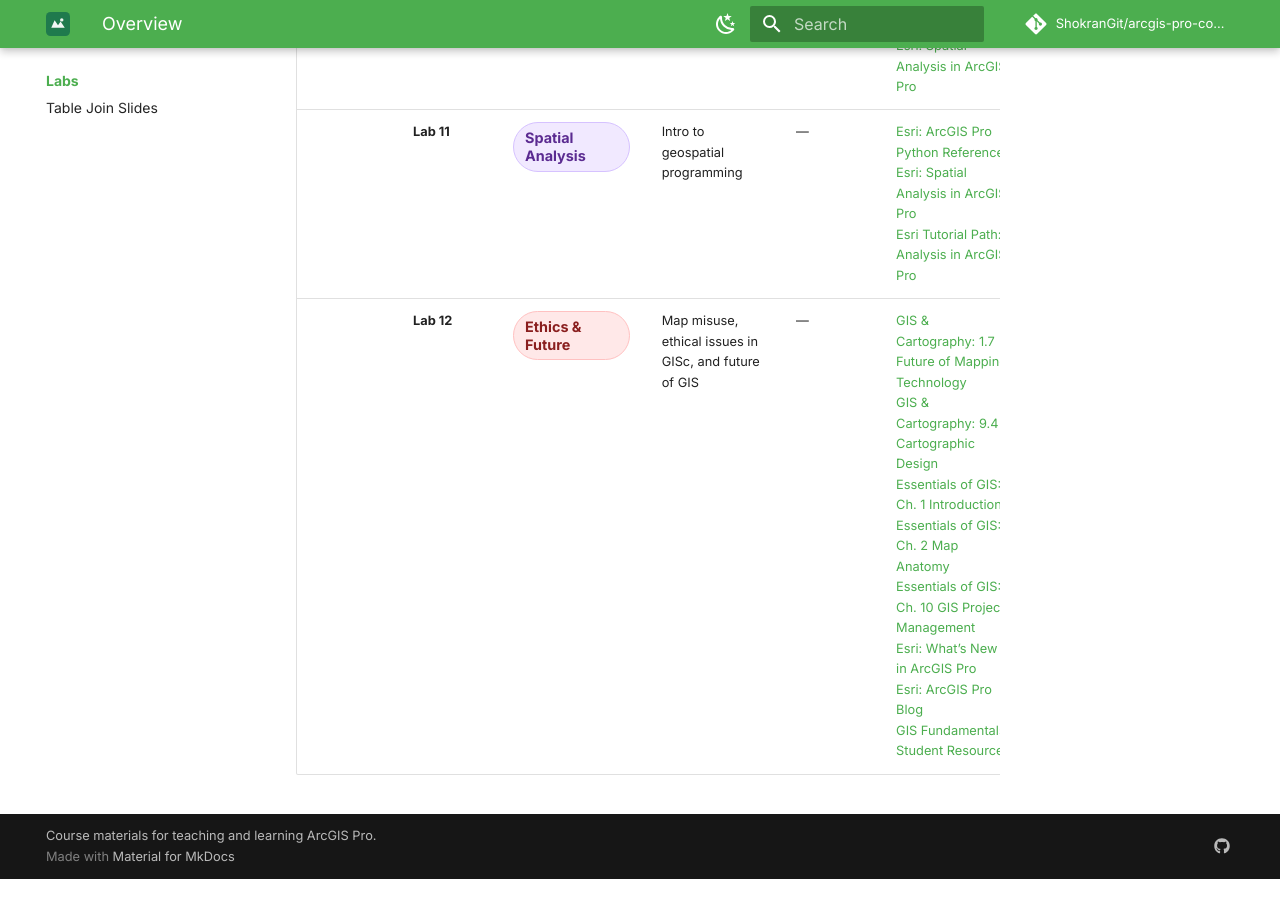
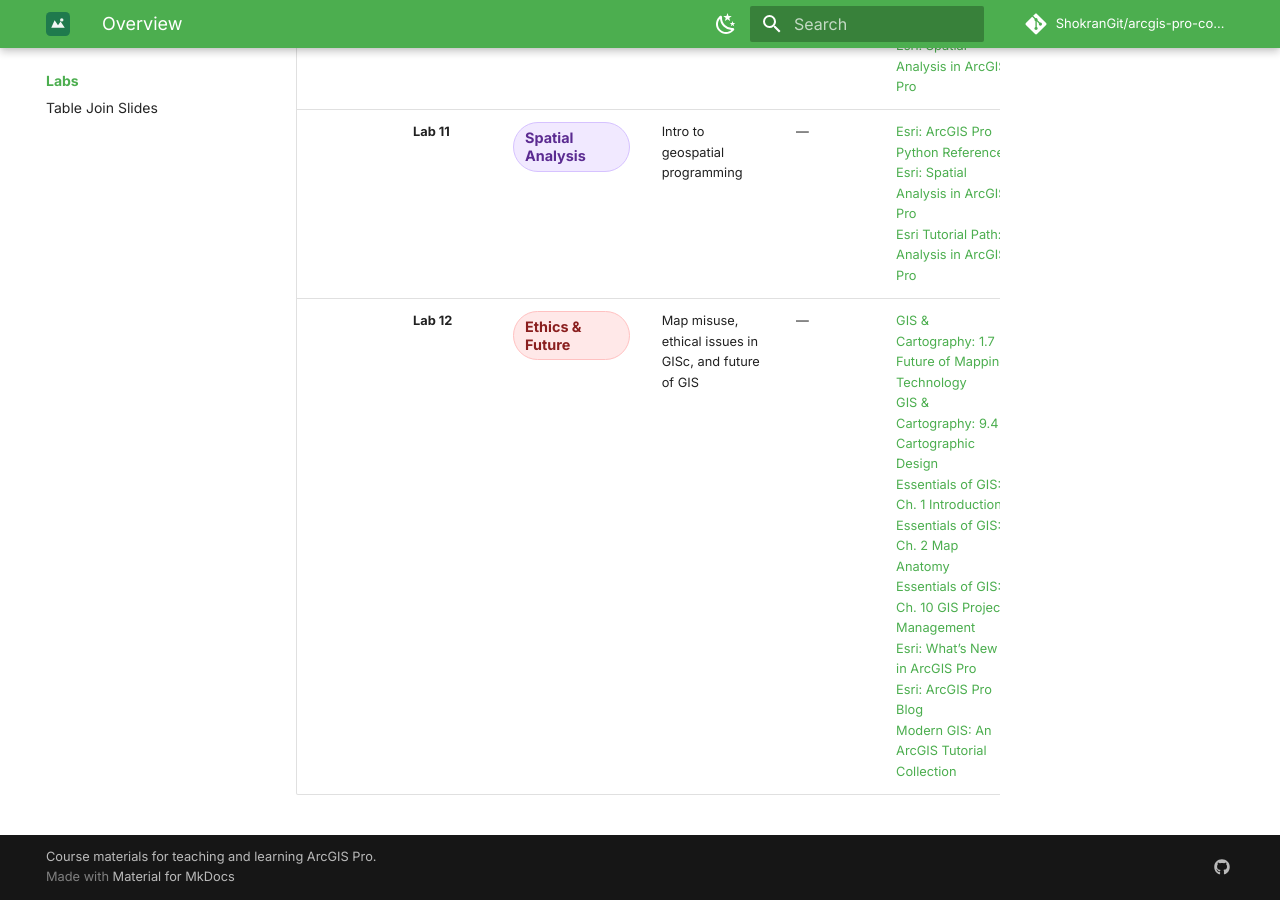
Before and after one commit to ShokranGit/arcgis-pro-course, an MkDocs documentation site: the page built from docs/labs/index.md, in a window 1280 px wide and 900 px high, scrolled down 5552 px. Built offline with MkDocs 1.6.1 and Material for MkDocs 9.7.7, drawn with Linux system fonts in a browser that asks for light colours; comment, search, counter and statistics services are not loaded; before the commit the page ends 6431 px from its top, so only the background shows below that.

Commit message:
Replace GIS Fundamentals link with Modern GIS Learning Modules in Lab 12

```diff
--- a/docs/labs/index.md
+++ b/docs/labs/index.md
@@ -15,4 +15,4 @@ The lab structure below follows the course modules and topic sequence.
 |  | **Lab 09** | <span class="module-badge module-spatial">Spatial Analysis</span> | Buffer; Clip; Dissolve; Overlay (Union/Intersect) | — | [Essentials of GIS: Ch. 7 Geospatial Analysis I: Vector Operations](https://saylordotorg.github.io/text_essentials-of-geographic-information-systems/s11-geospatial-analysis-i-vector-o.html)<br>[GIS & Cartography: 7.3 Single Layer Analysis](https://slcc.pressbooks.pub/maps/chapter/7-3/)<br>[GIS & Cartography: 7.4 Multiple Layer Analysis](https://slcc.pressbooks.pub/maps/chapter/7-4/)<br>[Flexible GIS Workbook: Ch. 4 Perform Spatial Analysis](https://mlpp.pressbooks.pub/flexiblegisworkbookpro/part/ch4-perform-spatial-analysis/)<br>[Esri Tutorial Path: Analysis in ArcGIS Pro](https://learn.arcgis.com/en/paths/analysis-in-arcgis-pro/)<br>[Esri: Spatial Analysis in ArcGIS Pro](https://doc.esri.com/en/arcgis-pro/latest/help/analysis/introduction/spatial-analysis-in-arcgis-pro.html) |
 |  | **Lab 10** | <span class="module-badge module-spatial">Spatial Analysis</span> | Raster Analysis: Surface Analysis, Map Algebra, Suitability Modeling | — | [Essentials of GIS: Ch. 8 Geospatial Analysis II: Raster Data](https://saylordotorg.github.io/text_essentials-of-geographic-information-systems/s12-geospatial-analysis-ii-raster-.html)<br>[GIS & Cartography: 8.1 Introduction](https://slcc.pressbooks.pub/maps/chapter/8-1/)<br>[GIS & Cartography: 8.2 Raster Data Models](https://slcc.pressbooks.pub/maps/chapter/8-2/)<br>[GIS & Cartography: 8.3 Geoprocessing with Raster Imagery](https://slcc.pressbooks.pub/maps/chapter/8-3/)<br>[GIS & Cartography: 8.4 Scale of Raster Analysis](https://slcc.pressbooks.pub/maps/chapter/8-4/)<br>[GIS & Cartography: 8.5 Spatial Interpolation for Spatial Analysis](https://slcc.pressbooks.pub/maps/chapter/8-5/)<br>[GIS & Cartography: 8.6 Terrain Mapping for Spatial Analysis](https://slcc.pressbooks.pub/maps/chapter/8-6/)<br>[Esri Tutorial Path: Raster Data and Imagery in ArcGIS Pro](https://learn.arcgis.com/en/paths/using-raster-data-and-imagery-in-arcgis-pro/)<br>[Esri: Spatial Analysis in ArcGIS Pro](https://doc.esri.com/en/arcgis-pro/latest/help/analysis/introduction/spatial-analysis-in-arcgis-pro.html) |
 |  | **Lab 11** | <span class="module-badge module-spatial">Spatial Analysis</span> | Intro to geospatial programming | — | [Esri: ArcGIS Pro Python Reference](https://doc.esri.com/en/arcgis-pro/latest/arcpy/main/arcgis-pro-arcpy-reference.html)<br>[Esri: Spatial Analysis in ArcGIS Pro](https://doc.esri.com/en/arcgis-pro/latest/help/analysis/introduction/spatial-analysis-in-arcgis-pro.html)<br>[Esri Tutorial Path: Analysis in ArcGIS Pro](https://learn.arcgis.com/en/paths/analysis-in-arcgis-pro/) |
-|  | **Lab 12** | <span class="module-badge module-ethics">Ethics & Future</span> | Map misuse, ethical issues in GISc, and future of GIS | — | [GIS & Cartography: 1.7 Future of Mapping Technology](https://slcc.pressbooks.pub/maps/chapter/1-7/)<br>[GIS & Cartography: 9.4 Cartographic Design](https://slcc.pressbooks.pub/maps/chapter/9-4/)<br>[Essentials of GIS: Ch. 1 Introduction](https://saylordotorg.github.io/text_essentials-of-geographic-information-systems/s05-introduction.html)<br>[Essentials of GIS: Ch. 2 Map Anatomy](https://saylordotorg.github.io/text_essentials-of-geographic-information-systems/s06-map-anatomy.html)<br>[Essentials of GIS: Ch. 10 GIS Project Management](https://saylordotorg.github.io/text_essentials-of-geographic-information-systems/s14-gis-project-management.html)<br>[Esri: What’s New in ArcGIS Pro](https://doc.esri.com/en/arcgis-pro/latest/get-started/whats-new-in-arcgis-pro.html)<br>[Esri: ArcGIS Pro Blog](https://www.esri.com/arcgis-blog/products/arcgis-pro)<br>[GIS Fundamentals: Student Resources](https://www.gisfundamentals.org/students) |
+|  | **Lab 12** | <span class="module-badge module-ethics">Ethics & Future</span> | Map misuse, ethical issues in GISc, and future of GIS | — | [GIS & Cartography: 1.7 Future of Mapping Technology](https://slcc.pressbooks.pub/maps/chapter/1-7/)<br>[GIS & Cartography: 9.4 Cartographic Design](https://slcc.pressbooks.pub/maps/chapter/9-4/)<br>[Essentials of GIS: Ch. 1 Introduction](https://saylordotorg.github.io/text_essentials-of-geographic-information-systems/s05-introduction.html)<br>[Essentials of GIS: Ch. 2 Map Anatomy](https://saylordotorg.github.io/text_essentials-of-geographic-information-systems/s06-map-anatomy.html)<br>[Essentials of GIS: Ch. 10 GIS Project Management](https://saylordotorg.github.io/text_essentials-of-geographic-information-systems/s14-gis-project-management.html)<br>[Esri: What’s New in ArcGIS Pro](https://doc.esri.com/en/arcgis-pro/latest/get-started/whats-new-in-arcgis-pro.html)<br>[Esri: ArcGIS Pro Blog](https://www.esri.com/arcgis-blog/products/arcgis-pro)<br>[Modern GIS: An ArcGIS Tutorial Collection](https://modern-gis-learngis.hub.arcgis.com/) |
```
